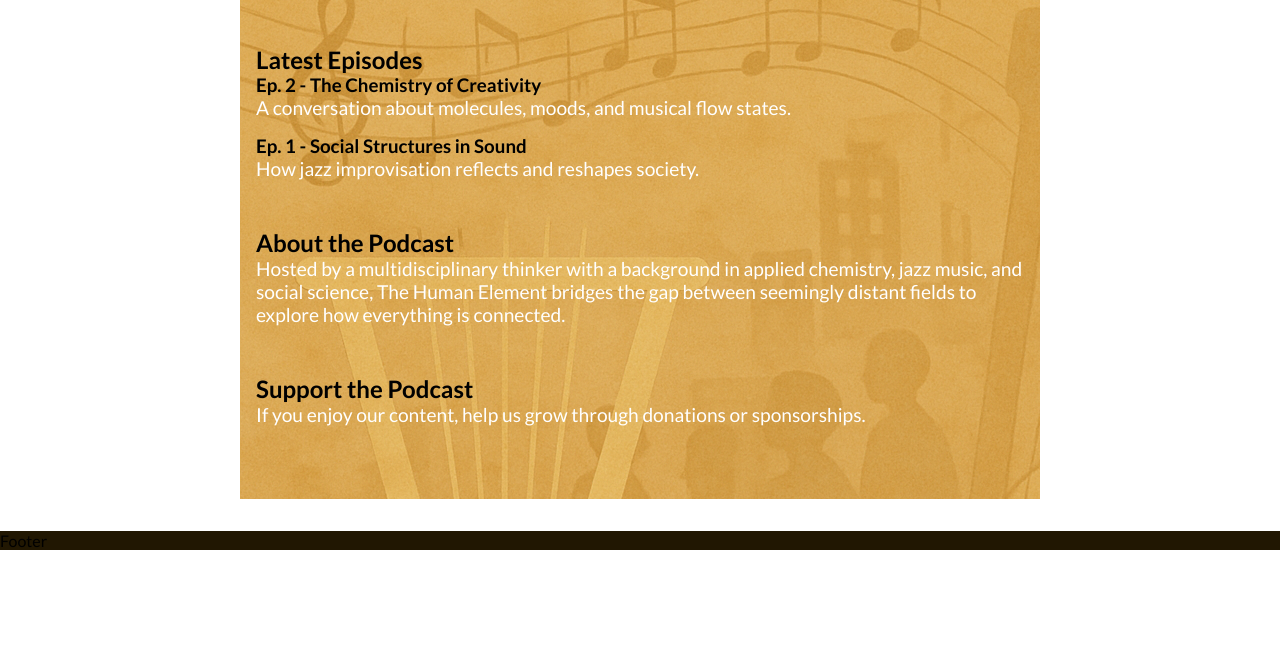
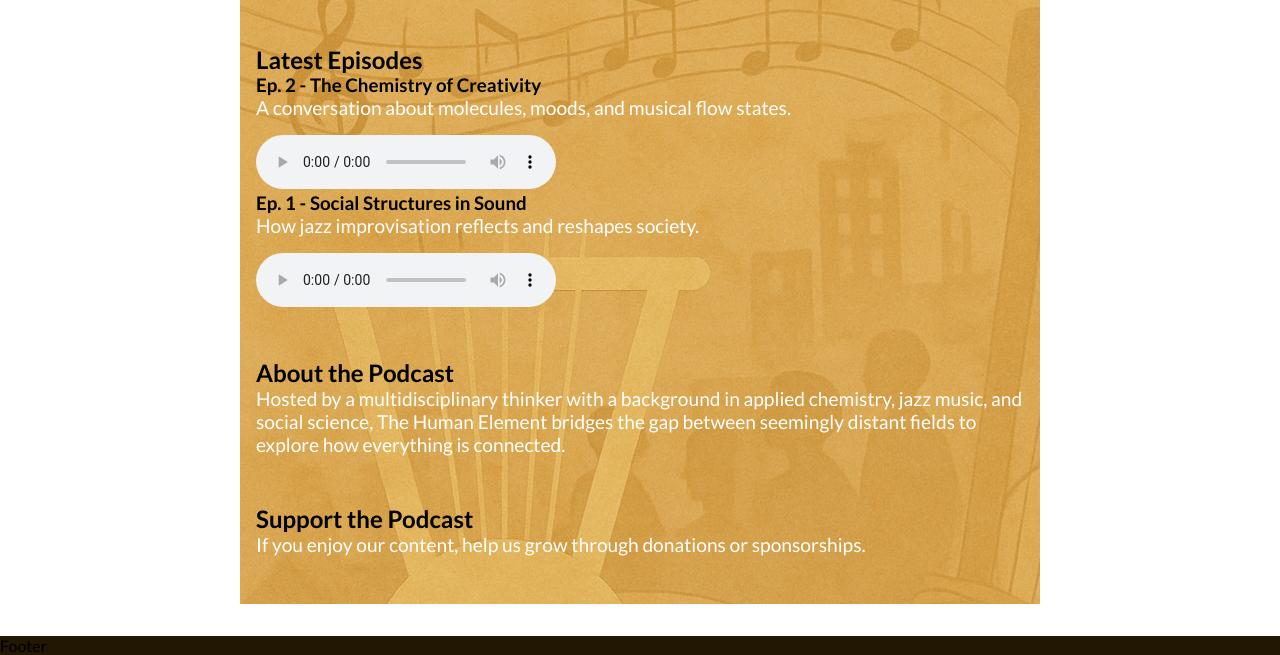
Before and after one commit to eandachew/milestone-project-1, a plain HTML site: page index.html in a window 1280 px wide. Shown: the part 250-905 px from the top of the page. Before the commit the page ends 800 px from the top, so only its background shows below. Drawn offline with Linux system fonts and the light colour scheme.

Commit message:
Audio folder added and style edited

```diff
--- a/index.html
+++ b/index.html
@@ -36,8 +36,8 @@
     </div>
 
     <!-- Main content -->
-  <main>
-       <section id="hero">
+    <main>
+    <section id="hero">
       <h2>Listen. Learn. Connect.</h2>
       <p>Explore the rhythms of science, sound, and society through unique audio stories.</p>
     </section>
@@ -47,11 +47,12 @@
       <div class="episode">
         <h3>Ep. 2 - The Chemistry of Creativity</h3>
         <p>A conversation about molecules, moods, and musical flow states.</p>
+        <audio controls src="a"></audio>
       </div>
-
       <div class="episode">
         <h3>Ep. 1 - Social Structures in Sound</h3>
         <p>How jazz improvisation reflects and reshapes society.</p>
+        <audio controls src="episode1"></audio>
       </div>
     </section>
 
```
